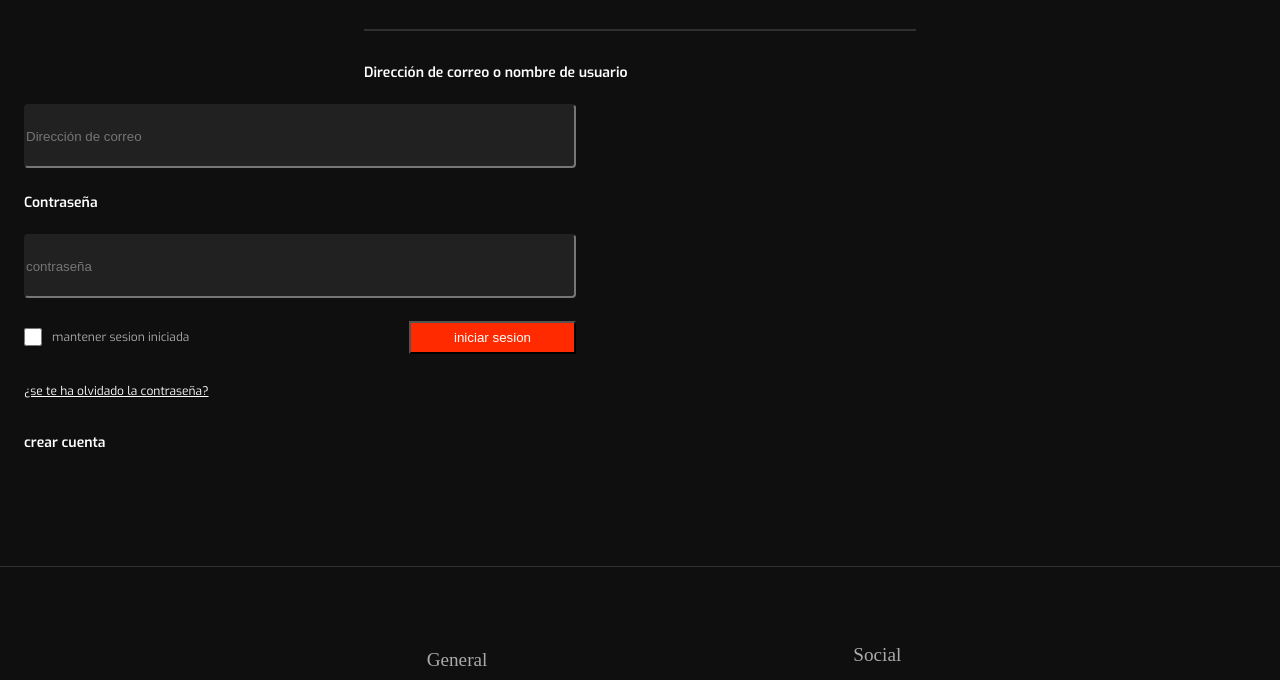
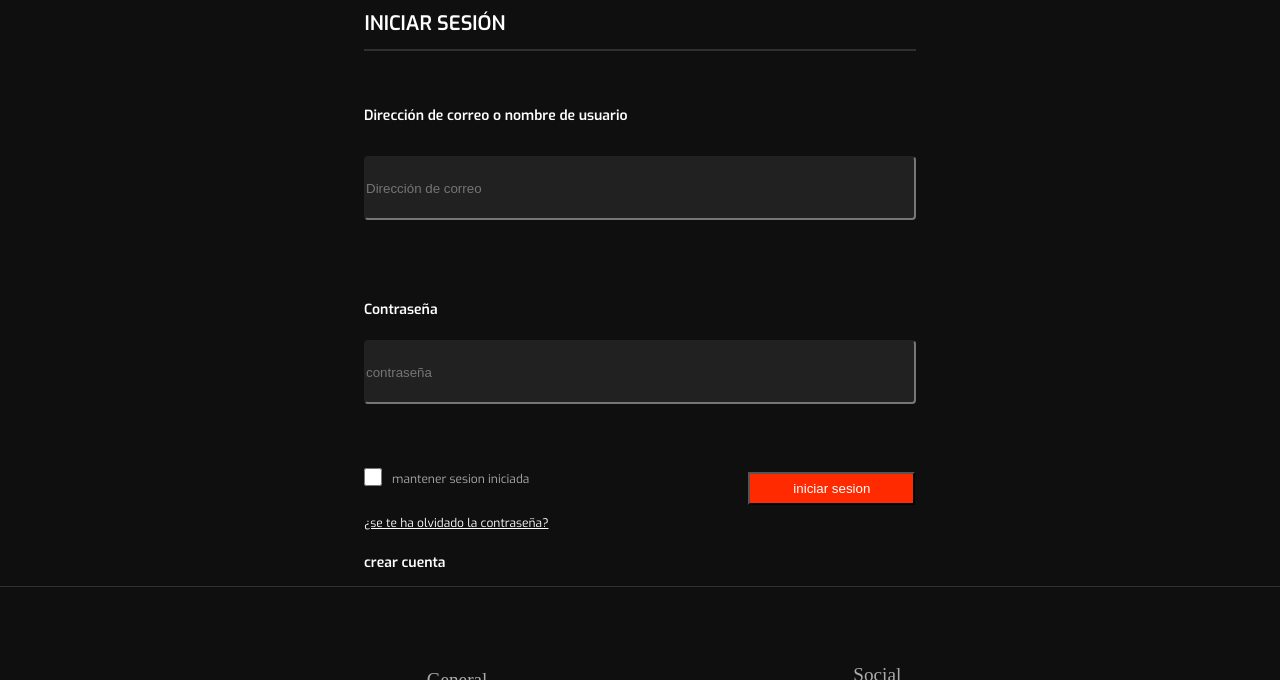
Before and after one commit to dest3/CodoPress, a plain HTML site: page iniciar sesion.html in a window 1280 px wide. Shown: the part 66-746 px from the top of the page. Drawn offline with nearby package versions, Linux system fonts and the light colour scheme.

Commit message:
se corrigieron errores en los estilos de INICIAR SESION

```diff
--- a/css/estilos.css
+++ b/css/estilos.css
@@ -25,7 +25,7 @@ body{
 #email_label{
     position:relative;
     left: 24px;
-    top: 127px;
+    top: 150px;
     font-family: 'Exo';
     font-style: normal;
     font-weight: 600;
@@ -35,9 +35,9 @@ body{
 }
 
 #recordar_label{
-    position: absolute;
-    left: 52px;
-    top: 393px;
+    position: relative;
+    left: 30px;
+    top: 300px;
     font-family: 'Exo';
     font-style: normal;
     font-weight: 400;
@@ -47,9 +47,9 @@ body{
 }
 
 #pass_label{
-    position: absolute;
+    position: relative;
     left: 24px;
-    top: 259px;
+    top: 250px;
     font-family: 'Exo';
     font-style: normal;
     font-weight: 600;
@@ -58,22 +58,22 @@ body{
 }
 
 #iniciar_sesion{
-    position: absolute;
+    position: relative;
     color:rgba(255, 255, 255, 1) ;
     background-color: rgba(255, 42, 0, 1);
     width: 167px;
     height: 33px;
-    left: 409px;
-    top: 387px;
+    left: 245px;
+    top: 310px;
 
 }
 
 #titulo_iniciarS{
-    position: absolute;
+    position: relative;
     width: 170px;
     height: 20px;
-    left: 24px;
-    top: 43px;
+    left: 10px;
+    top: 80px;
     font-family: Exo;
     font-size: 20px;
     font-weight: 600;
@@ -86,7 +86,7 @@ body{
 }
 
 .Mail_input1{
-    position: absolute;
+    position: relative;
     width: 552px;
     height: 64px;
     left: 24px;
@@ -98,33 +98,33 @@ body{
     }
 
 .Pass_input1{
-    position: absolute;
+    position: relative;
     width: 552px;
     height: 64px;
     left: 24px;
-    top: 300px;
+    top: 260px;
     color: #AAAAAA;
     background: #212121;
     border-radius: 4px;
 }
 
 #recordar_ck{
-    position: absolute;
+    position: relative;
     width: 18px;
     height: 18px;
     left: 24px;
-    top: 394px;
+    top: 303px;
     accent-color: #FF2A00;
     background: #FF2A00;
     border-radius: 2px;
     }
 
 #singIn{
-    position: absolute;
+    position: relative;
     width: 83px;
     height: 20px;
     left: 24px;
-    top: 499px;
+    top: 320px;
     font-family: 'Exo';
     font-style: normal;
     font-weight: 600;
@@ -134,9 +134,9 @@ body{
 }
 
 #recuperar_contraseña{
-    position: absolute;
+    position: relative;
     left: 24px;
-    top: 447px;
+    top: 300px;
     font-family: 'Exo';
     font-style: normal;
     font-weight: 400;
```
